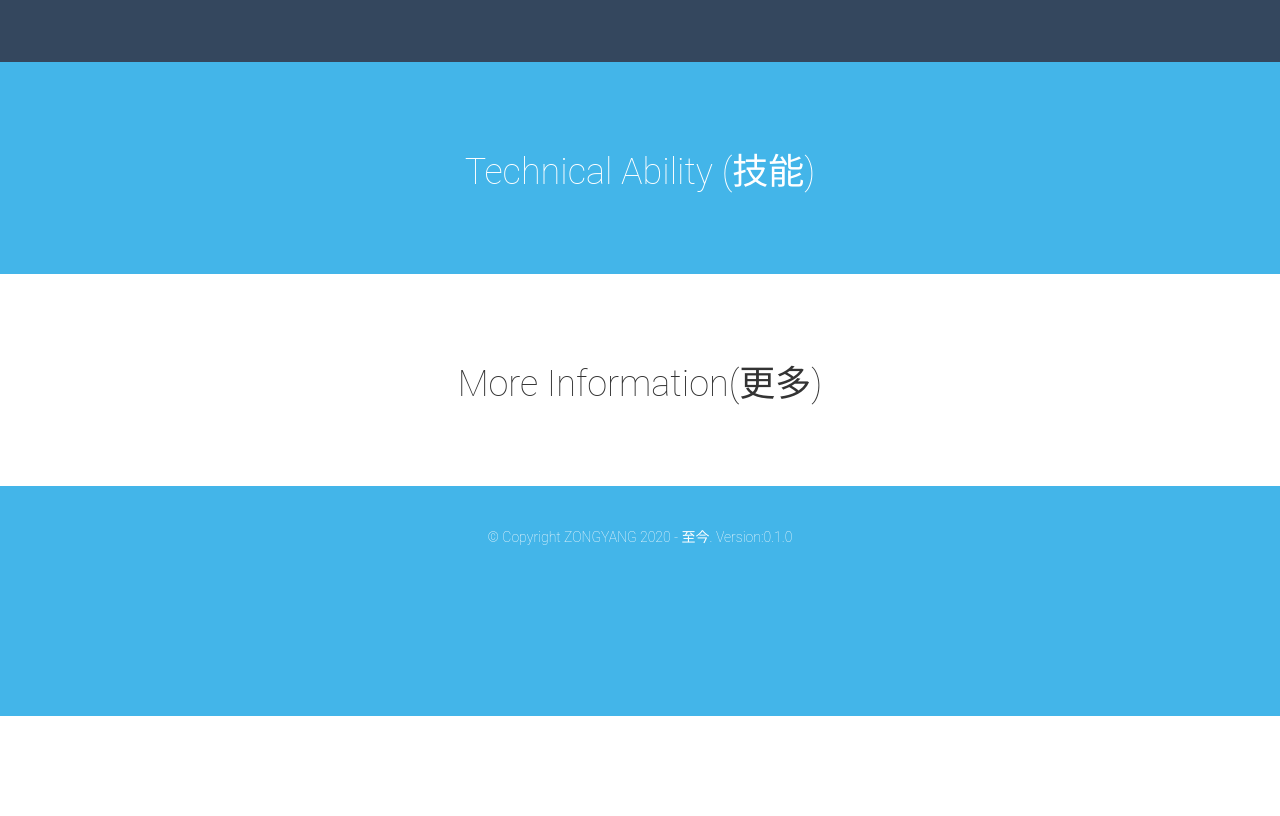
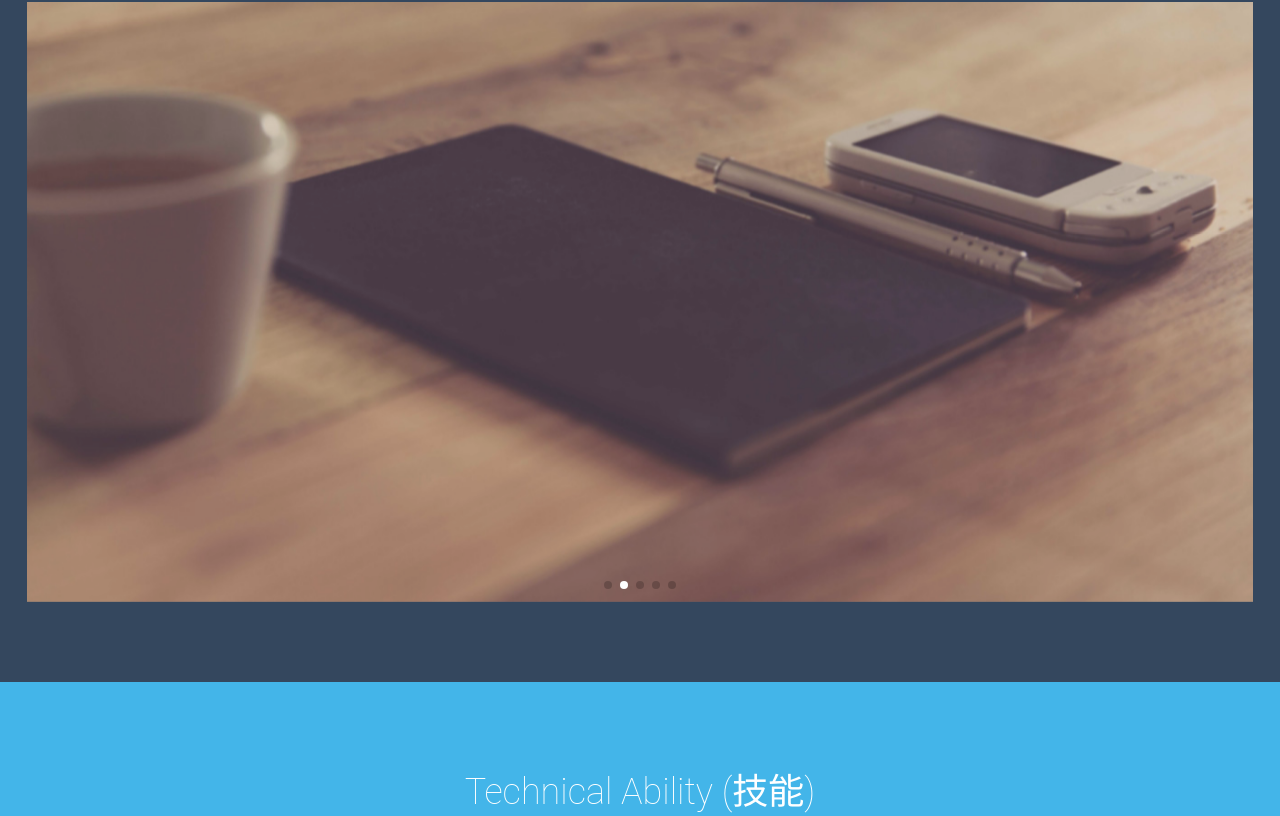
Before and after one commit to GaozyDev/zyblog, a Vue app: page /#/home in a window 1280 px wide. Shown: the part 1464-2280 px from the top of the page. Before the commit the page ends 2180 px from the top, so only its background shows below. Built offline with nearby package versions, Linux system fonts and the light colour scheme.

Commit message:
作品介绍添加轮播页

```diff
--- a/package.json
+++ b/package.json
@@ -9,7 +9,9 @@
   },
   "dependencies": {
     "core-js": "^3.6.5",
+    "swiper": "^5.4.1",
     "vue": "^2.6.11",
+    "vue-awesome-swiper": "^4.1.1",
     "vue-router": "^3.3.2"
   },
   "devDependencies": {
--- a/src/pages/home.vue
+++ b/src/pages/home.vue
@@ -21,7 +21,7 @@
     </div>
     <div class="about-me">
       <div class="container">
-        <h2>About Me(关于我)</h2>
+        <div class="title">About Me(关于我)</div>
         <div class="more-info">
           <div>
             <strong>作者：</strong> ZongYang...
@@ -43,24 +43,59 @@
     </div>
     <div class="works-display">
       <div class="container">
-        <h2>This Works (作品)</h2>
+        <div class="title">This Works (作品)</div>
+        <div class="works">
+          <swiper class="swiper" :options="swiperOption">
+            <swiper-slide class="slide-1"></swiper-slide>
+            <swiper-slide class="slide-2"></swiper-slide>
+            <swiper-slide class="slide-3"></swiper-slide>
+            <swiper-slide class="slide-4"></swiper-slide>
+            <swiper-slide class="slide-5"></swiper-slide>
+            <div class="swiper-pagination swiper-pagination-white" slot="pagination"></div>
+          </swiper>
+        </div>
       </div>
     </div>
     <div class="technical-ability">
       <div class="container">
-        <h2>Technical Ability (技能)</h2>
+        <div class="title">Technical Ability (技能)</div>
       </div>
     </div>
     <div class="more-information">
       <div class="container">
-        <h2>More Information(更多)</h2>
+        <div class="title">More Information(更多)</div>
       </div>
     </div>
   </div>
 </template>
 <script>
+import { Swiper, SwiperSlide } from "vue-awesome-swiper";
+import "swiper/css/swiper.css";
 export default {
-  name: "home"
+  name: "home",
+  components: {
+    Swiper,
+    SwiperSlide
+  },
+  data() {
+    return {
+      swiperOption: {
+        autoplay: {
+          delay: 5000
+        },
+        loop: true,
+        speed: 1500,
+        effect: "fade",
+        fadeEffect: {
+          crossFade: true
+        },
+        pagination: {
+          el: ".swiper-pagination",
+          clickable: true
+        }
+      }
+    };
+  }
 };
 </script>
 <style lang="scss">
@@ -116,7 +151,7 @@ export default {
   .about-me {
     padding: 80px 0;
     background-color: rgba(242, 242, 241, 1);
-    h2 {
+    .title {
       text-align: center;
       font-size: 36px;
     }
@@ -132,16 +167,41 @@ export default {
   .works-display {
     padding: 80px 0;
     background-color: #34475e;
-    h2 {
+    .title {
       text-align: center;
       font-size: 36px;
       color: #ffffff;
+    }
+    .works {
+      .swiper {
+        height: 600px;
+        margin-top: 20px;
+        .swiper-slide {
+          background-position: center;
+          background-size: cover;
+          &.slide-1 {
+            background-color: #ffffff;
+          }
+          &.slide-2 {
+            background-image: url("/imgs/home-bg.jpg");
+          }
+          &.slide-3 {
+            background-color: #ffffff;
+          }
+          &.slide-4 {
+            background-image: url("/imgs/home-bg.jpg");
+          }
+          &.slide-5 {
+            background-color: #ffffff;
+          }
+        }
+      }
     }
   }
   .technical-ability {
     padding: 80px 0;
     background-color: #43b5e9;
-    h2 {
+    .title {
       text-align: center;
       font-size: 36px;
       color: #ffffff;
@@ -149,7 +209,7 @@ export default {
   }
   .more-information {
     padding: 80px 0;
-    h2 {
+    .title {
       text-align: center;
       font-size: 36px;
     }
```
Also changed, not shown: 1 other file (tests, documents, lock files or other folders).
